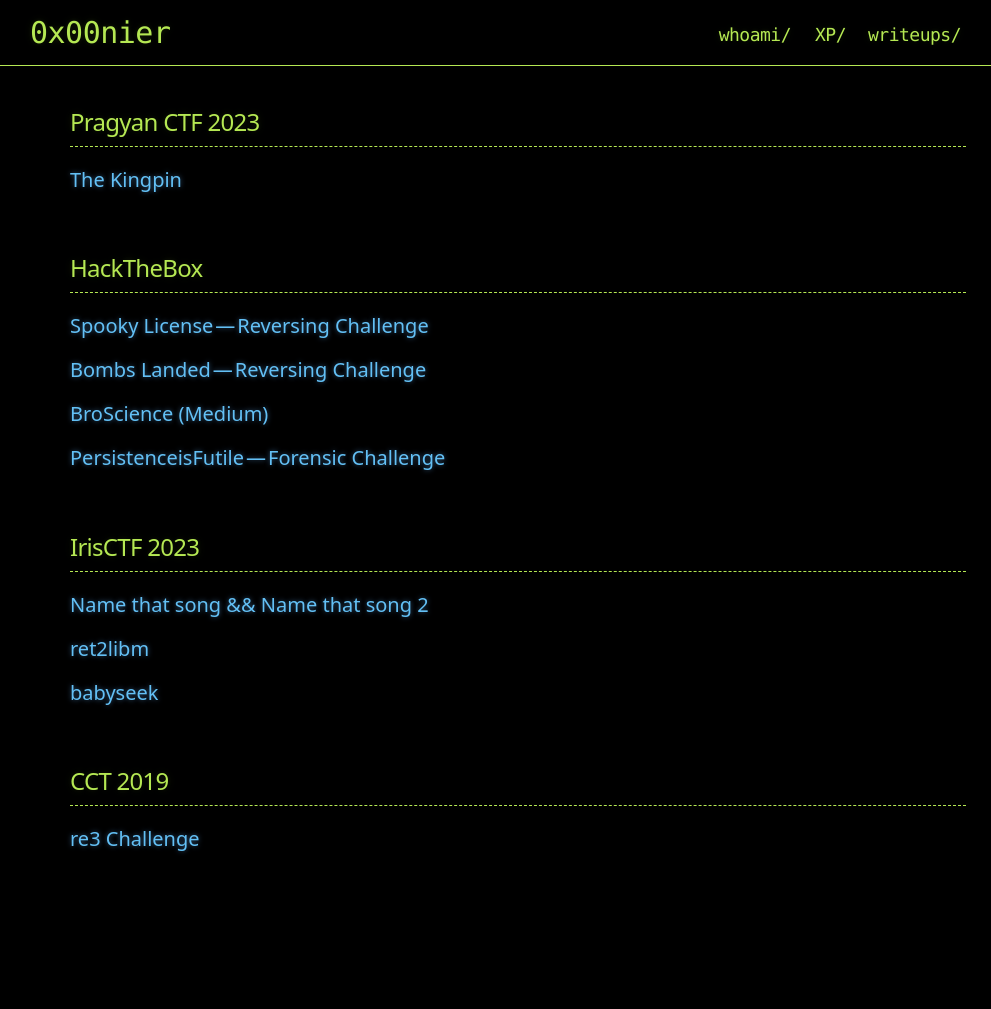
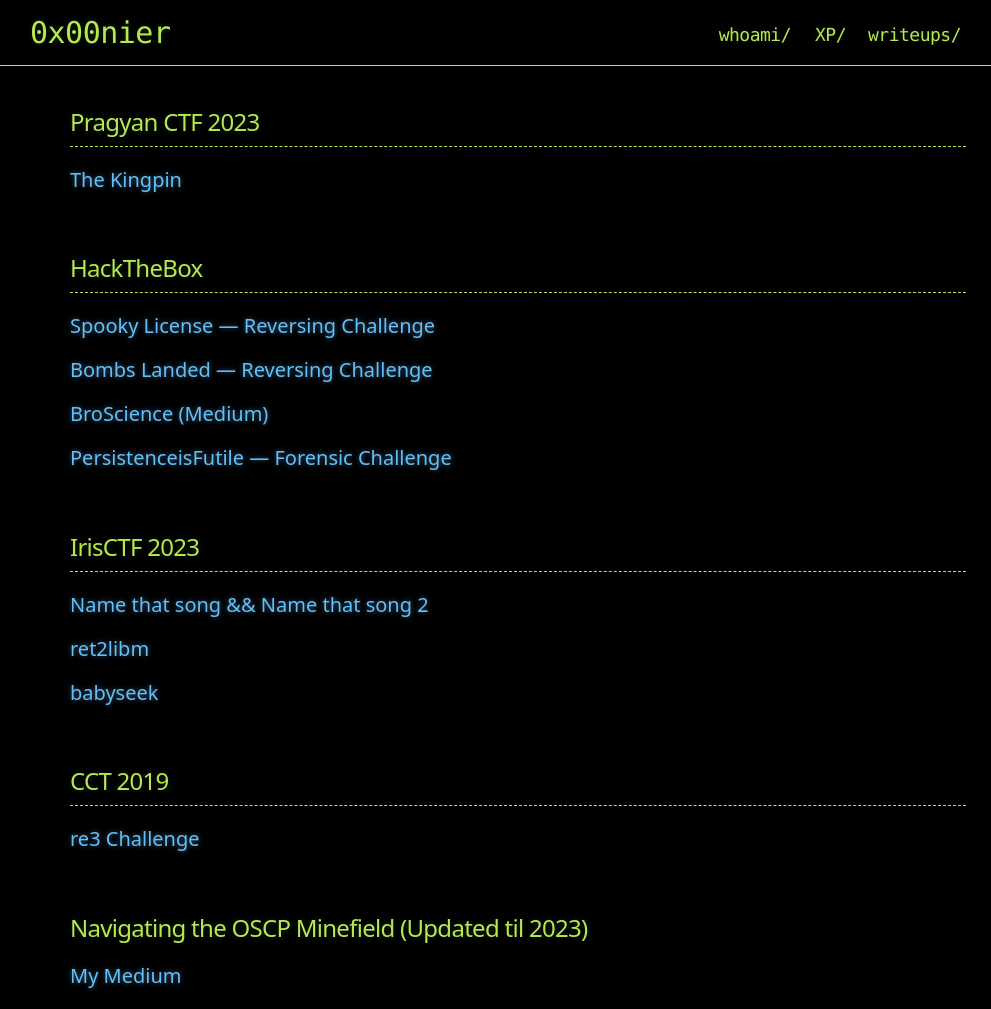
Before and after one commit to 0x00nier/0x00nier.github.io, a Jekyll site: the page built from blogs.md, in a window 1280 px wide. Shown: the whole page, without its empty margins (122-1113 px from the left). Built offline with Jekyll 4.4.1, drawn with Linux system fonts in a browser that asks for light colours; before the commit the page ends 900 px from its top, so only the background shows below that.

Commit message:
Added my medium blog

```diff
--- a/blogs.md
+++ b/blogs.md
@@ -23,11 +23,11 @@
 
 
 
-[Spooky License — Reversing Challenge](./blogs/htb/spookylicense/spookylicense.html)
+[Spooky License — Reversing Challenge](./blogs/htb/spookylicense/spookylicense.html)
 
 
 
-[Bombs Landed — Reversing Challenge](./blogs/htb/bombslanded/bombslanded.html)
+[Bombs Landed — Reversing Challenge](./blogs/htb/bombslanded/bombslanded.html)
 
 
 
@@ -35,7 +35,7 @@
 
 
 
-[PersistenceisFutile — Forensic Challenge ](./blogs/htb/persistenceisfutile/persistenceisfutile.html)
+[PersistenceisFutile — Forensic Challenge ](./blogs/htb/persistenceisfutile/persistenceisfutile.html)
 
 &#160;
 
@@ -58,3 +58,9 @@
 
 
 [re3 Challenge](./blogs/re3/re3.html)
+
+
+&#160;
+
+## Navigating the OSCP Minefield (Updated til 2023)
+[My Medium](https://nier0x00.medium.com/navigating-the-oscp-minefield-in-2023-a-guide-to-passing-the-exam-b4cce117c704)
```
Also changed, not shown: 1 other file.
